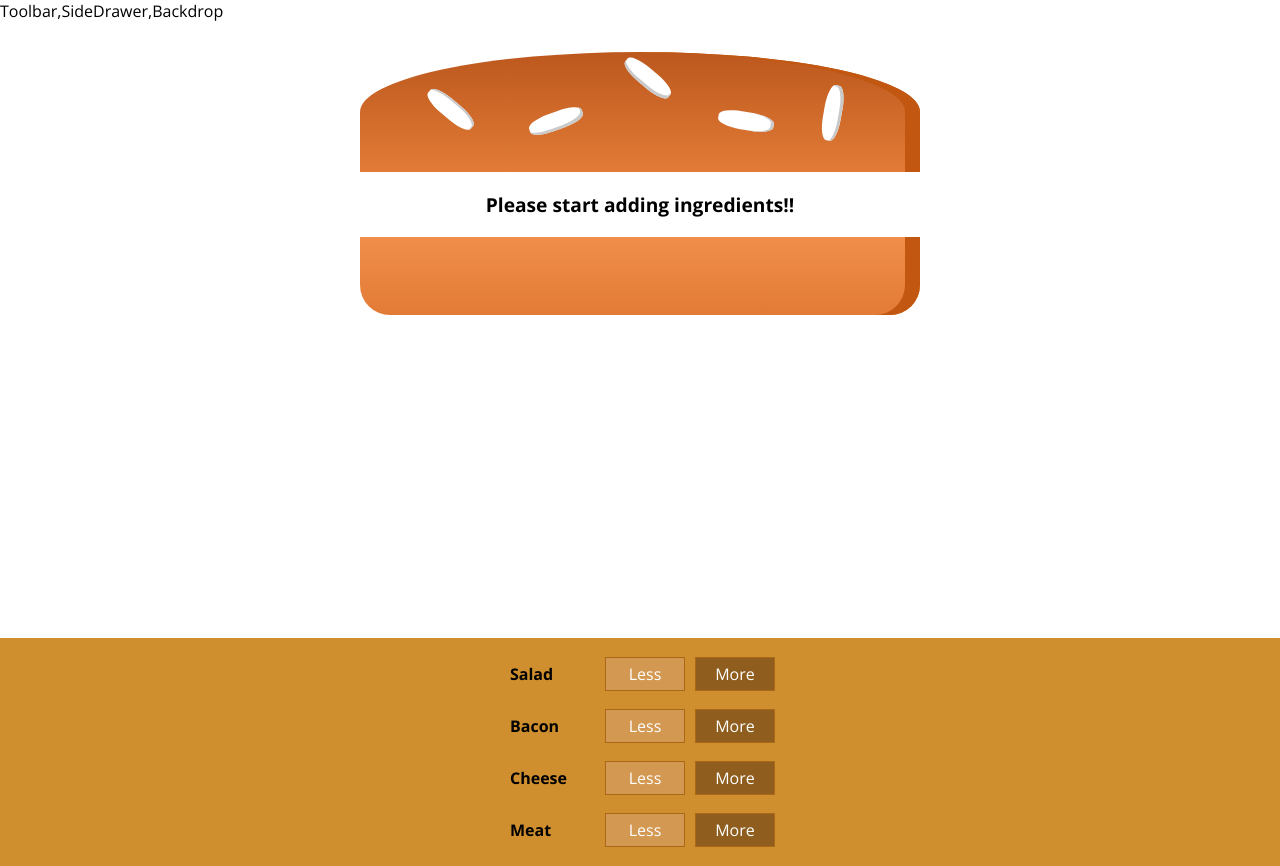
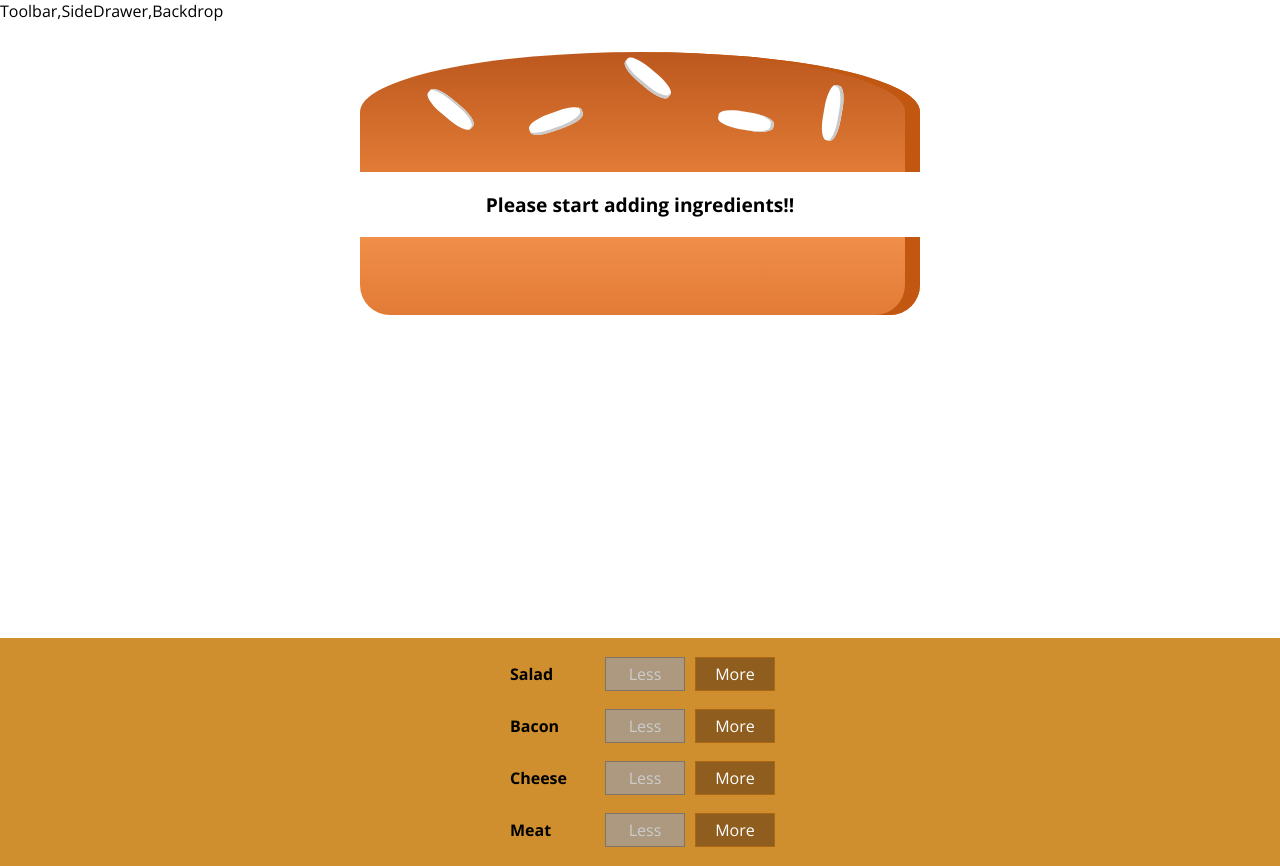
Before and after one commit to SaiChandra2896/Burger-Builder, a React (Create React App) app: page / in a window 1280 px wide. Built offline with nearby package versions, Linux system fonts and the light colour scheme.

Commit message:
add functionality to remove ingredients safely

```diff
--- a/src/components/Burger/BuildControls/BuildControl/BuildControl.js
+++ b/src/components/Burger/BuildControls/BuildControl/BuildControl.js
@@ -4,7 +4,13 @@
 const buildControl = props => (
   <div className={classes.BuildControl}>
     <div className={classes.Label}>{props.label}</div>
-    <button className={classes.Less}>Less</button>
+    <button
+      className={classes.Less}
+      onClick={props.removed}
+      disabled={props.diabled}
+    >
+      Less
+    </button>
     <button className={classes.More} onClick={props.added}>
       More
     </button>
--- a/src/components/Burger/BuildControls/BuildControls.js
+++ b/src/components/Burger/BuildControls/BuildControls.js
@@ -16,6 +16,8 @@
         key={ctrl.label}
         label={ctrl.label}
         added={() => props.ingredientAdd(ctrl.type)}
+        removed={() => props.ingredientRemove(ctrl.type)}
+        diabled={props.disabled[ctrl.type]}
       />
     ))}
   </div>
--- a/src/containers/BurgerBuilder/BurgerBuilder.js
+++ b/src/containers/BurgerBuilder/BurgerBuilder.js
@@ -36,11 +36,42 @@
       ingredients: updatedIngredients
     });
   };
+
+  removeIngredientHandler = type => {
+    const oldCount = this.state.ingredients[type];
+    if (oldCount <= 0) {
+      return;
+    }
+    const updatedCount = oldCount - 1;
+    const updatedIngredients = {
+      ...this.state.ingredients
+    };
+    updatedIngredients[type] = updatedCount;
+
+    const priceDeduction = IngredientPrices[type];
+    const oldPrice = this.state.totalPrice;
+    const newPrice = oldPrice - priceDeduction;
+    this.setState({
+      totalPrice: newPrice,
+      ingredients: updatedIngredients
+    });
+  };
   render() {
+    const disableinfo = {
+      ...this.state.ingredients
+    };
+    for (let key in disableinfo) {
+      disableinfo[key] = disableinfo[key] <= 0;
+    }
+    console.log(disableinfo);
     return (
       <Aux>
         <Burger ingredients={this.state.ingredients} />
-        <BuildControls ingredientAdd={this.addIngredientHandler} />
+        <BuildControls
+          ingredientAdd={this.addIngredientHandler}
+          ingredientRemove={this.removeIngredientHandler}
+          disabled={disableinfo}
+        />
       </Aux>
     );
   }
```
